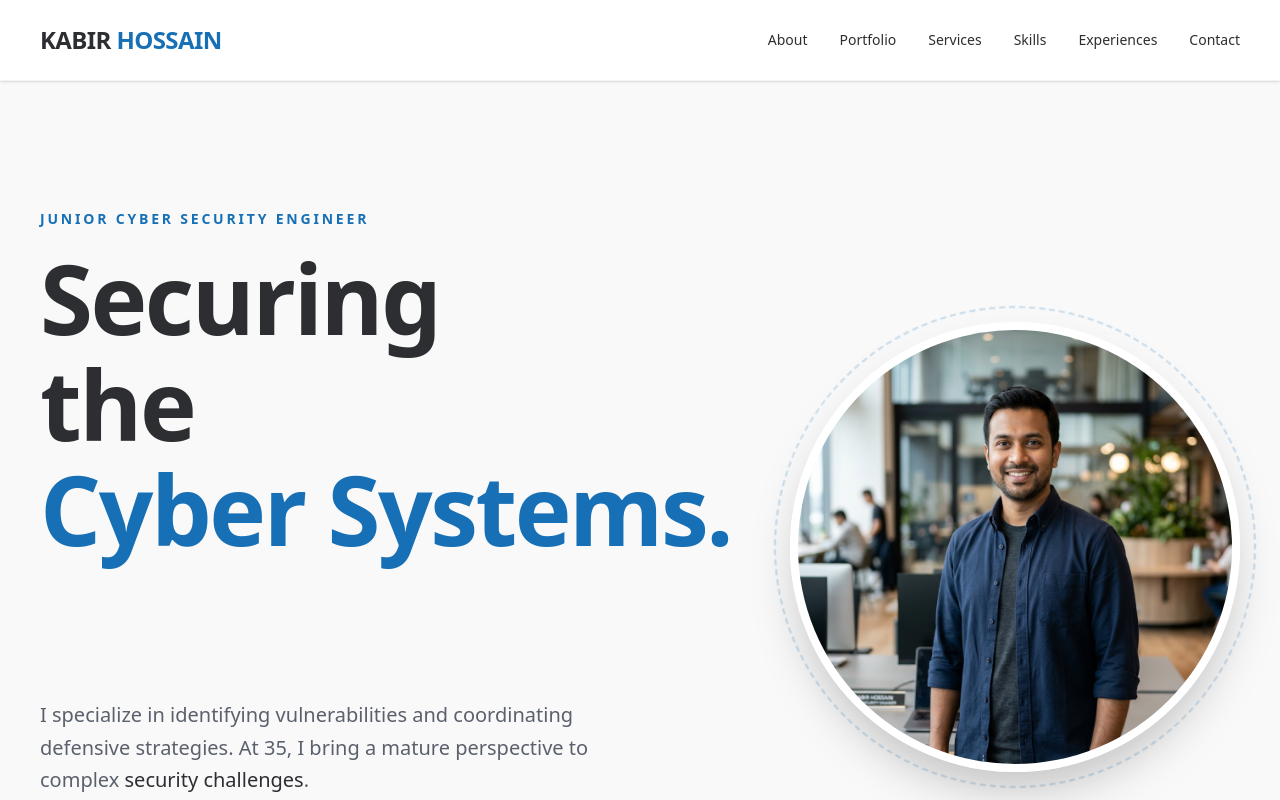
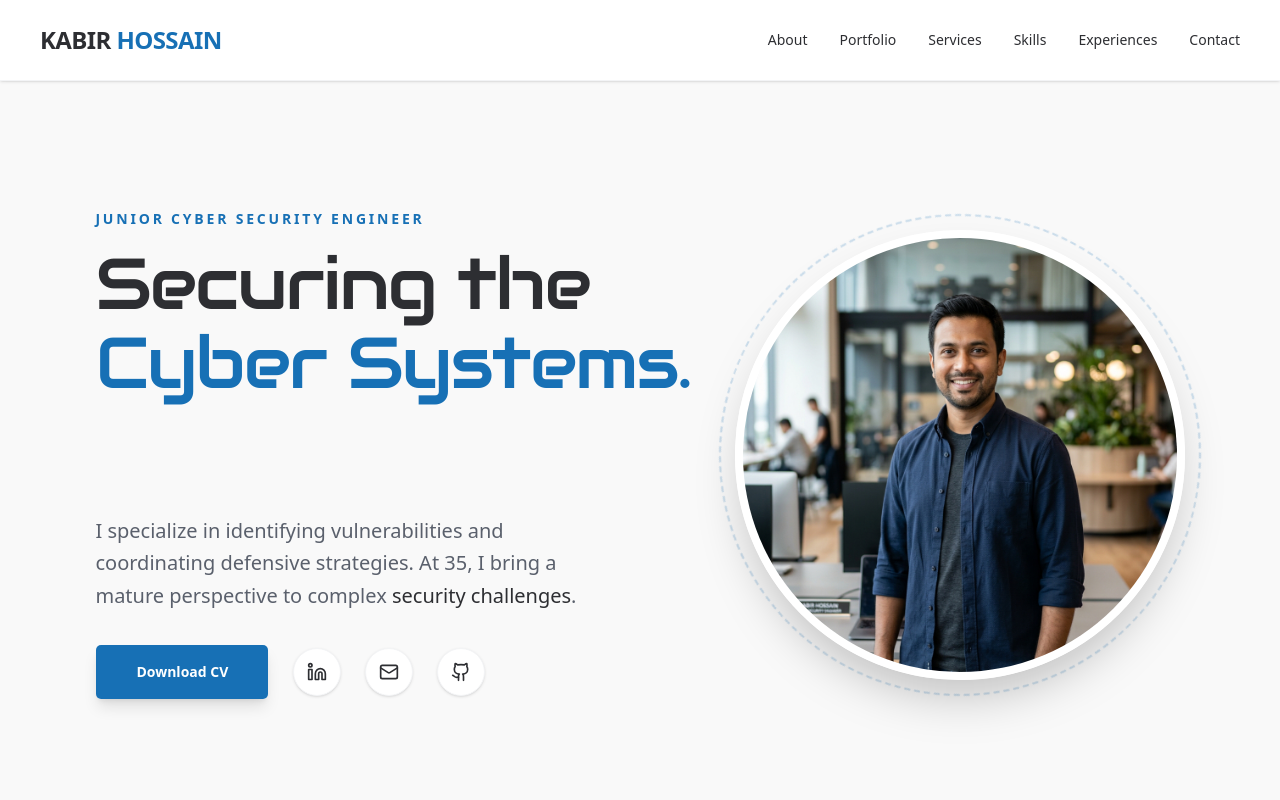
Before and after one commit to softwebsys/Kobir-vai-portfolio, a Next.js app: page / in a window 1280 px wide. Shown: the top 800 px of the page. Built offline with nearby package versions, Linux system fonts and the light colour scheme.

Commit message:
feat: add global styles and interactive hero component with text scrambling effect

```diff
--- a/src/app/globals.css
+++ b/src/app/globals.css
@@ -1,3 +1,4 @@
+@import url('https://fonts.googleapis.com/css2?family=Audiowide&display=swap');
 @import "tailwindcss";
 
 @theme {
@@ -6,6 +7,7 @@
   --color-primary: #1770b5;
   --color-muted-foreground: #5a606c;
   --font-sans: var(--font-poppins), ui-sans-serif, system-ui, -apple-system, BlinkMacSystemFont, "Segoe UI", Roboto, "Helvetica Neue", Arial, "Noto Sans", sans-serif, "Apple Color Emoji", "Segoe UI Emoji", "Segoe UI Symbol", "Noto Color Emoji";
+  --font-hero: "Audiowide", cursive;
 }
 
 @layer base {
--- a/src/components/hero.tsx
+++ b/src/components/hero.tsx
@@ -98,7 +98,7 @@ export function Hero() {
 
             <motion.h1
               variants={child}
-              className="text-5xl font-[800] tracking-tight text-[#2d2e32] md:text-7xl lg:text-8xl leading-[1.1]"
+              className="text-4xl font-hero tracking-tight text-[#2d2e32] md:text-6xl lg:text-7xl leading-[1.1]"
             >
               Securing the <br className="hidden md:block" />
               <span className="relative inline-block text-[#1770b5]">
```
